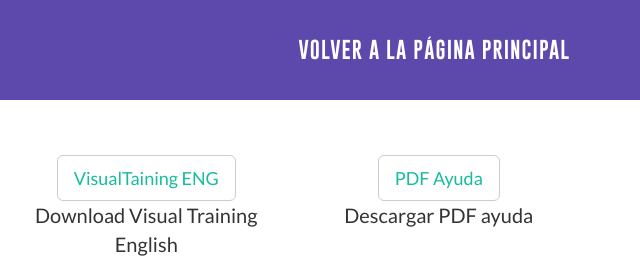
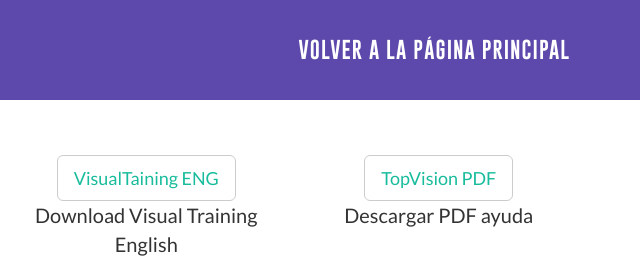
Before and after one commit to altergui/dresiribarren, a plain HTML site: page visualtraining.html in a window 1280 px wide. Shown: the top 258 px of the page, 640-1280 px from the left. Drawn offline with nearby package versions, Linux system fonts and the light colour scheme; a web font is replaced by a local one.

Commit message:
Update visualtraining.html
agrego link a pdf

```diff
--- a/visualtraining.html
+++ b/visualtraining.html
@@ -86,7 +86,7 @@
                 </div>
                 <div style="margin-top:40px;" class="col-md-3 col-sm-6 text-center">
                     <button type="button" class="btn btn-default btn-lg">
-                        <a href="#" target="_blank">PDF Ayuda</a>
+                        <a href="img/TopVisionPDF.pdf" download>TopVision PDF</a>
                       </button>
                     <p> Descargar PDF ayuda</p>
                 </div>
```
